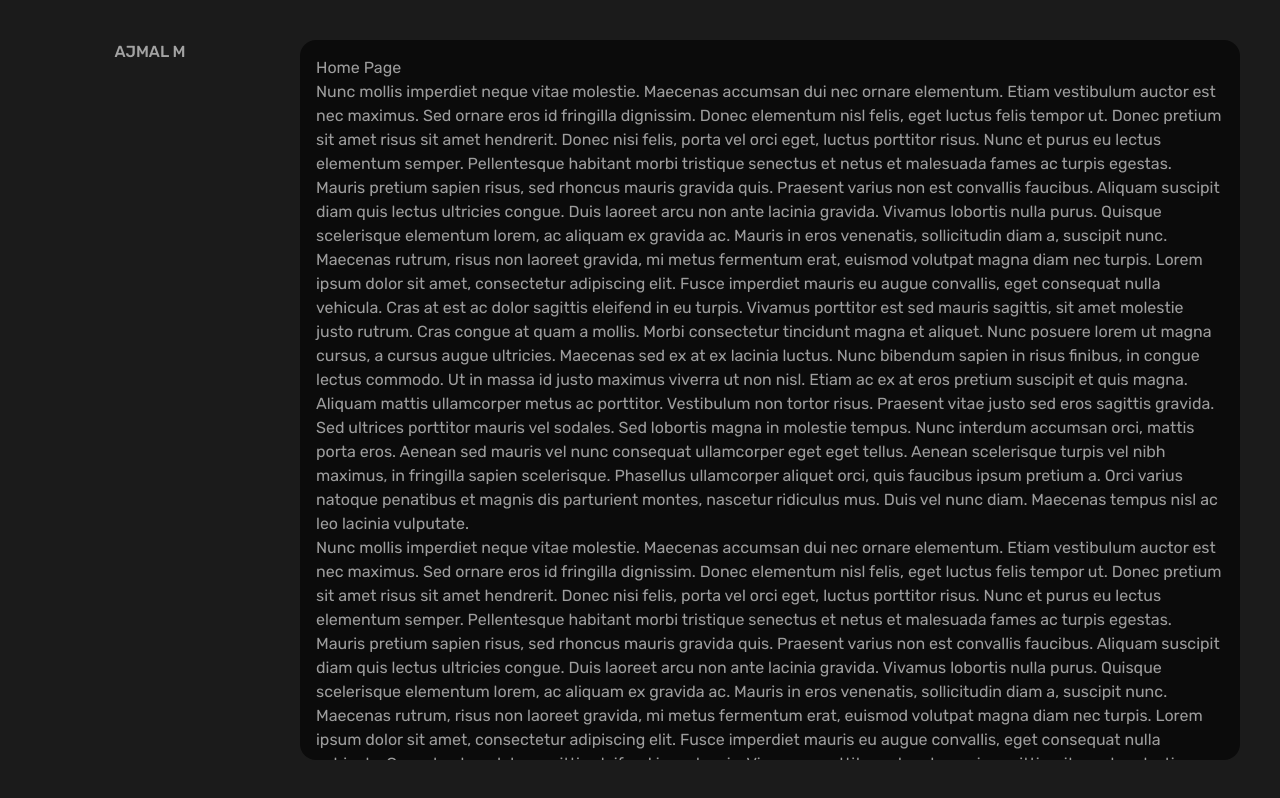
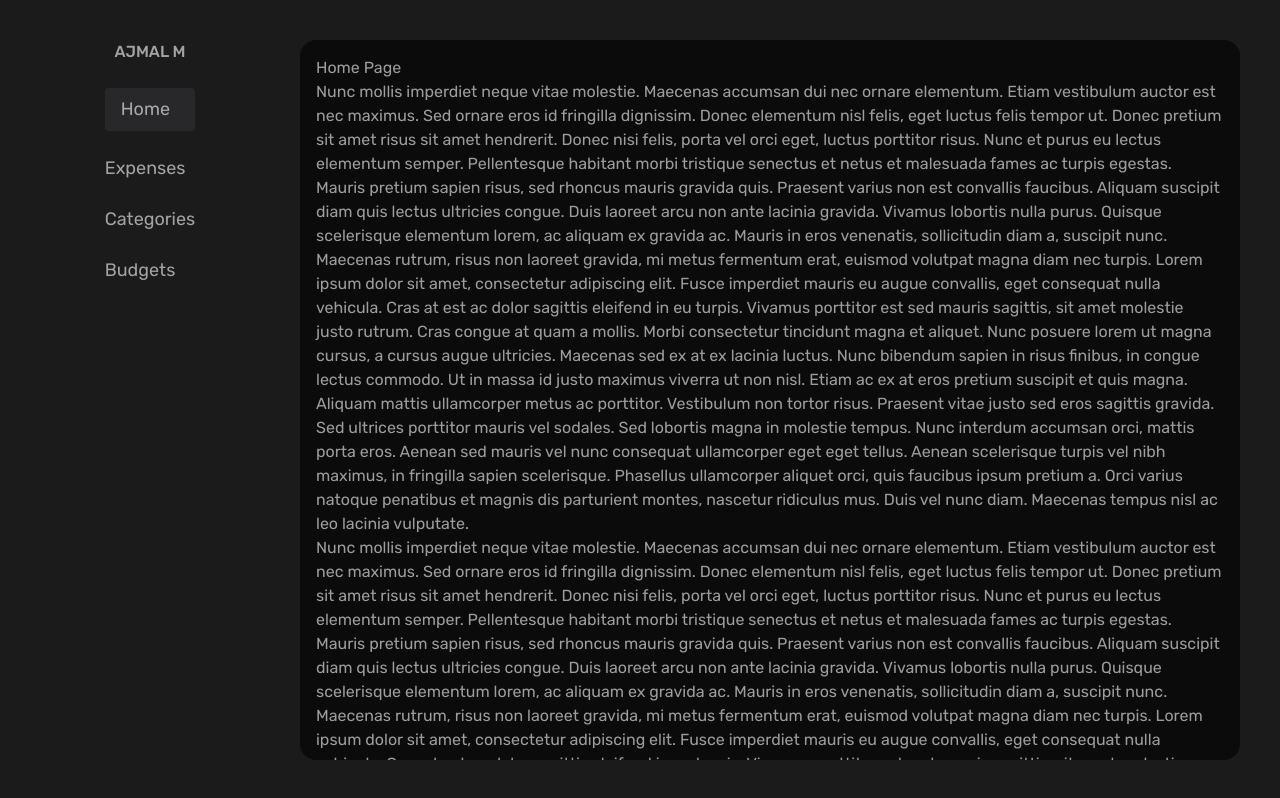
Before and after one commit to ajmal-m/ex-tracker-front-end, a React (Vite) app: page / in a window 1280 px wide. Built offline with nearby package versions, Linux system fonts and the light colour scheme.

Commit message:
Sidebar UI updates

```diff
--- a/src/component/sidebar.tsx
+++ b/src/component/sidebar.tsx
@@ -1,10 +1,31 @@
 import { memo } from "react";
+import { NavLink } from "react-router";
+
+
+const LINKS = [
+    { name:"Home", path:"/"},
+    { name:"Expenses" , path:"/expesnes"},
+    { name:"Categories", path:"/categories"},
+    { name:"Budgets" , path:"/budgets"}
+];
 
 const Sidebar = memo(() => {
     return(
         <div className="w-75 h-full bg-primary px-4">
             <div className="flex flex-col items-center">
                 <h1 className="text-secondtext font-rubik font-medium text-center text-[16px]">AJMAL M</h1>
+                <ul className="mt-6 flex flex-col gap-6">
+                    {
+                        LINKS.map((link ) => (
+                            <NavLink
+                                className={({ isActive } ) => `font-rubik text-[18px] text-secondtext ${isActive && 'bg-[#28282A] px-4 py-2 rounded'}`}
+                                to={link.path}
+                            >
+                                {link.name}
+                            </NavLink>
+                        ))
+                    }
+                </ul>
             </div>
         </div>
     )
```
